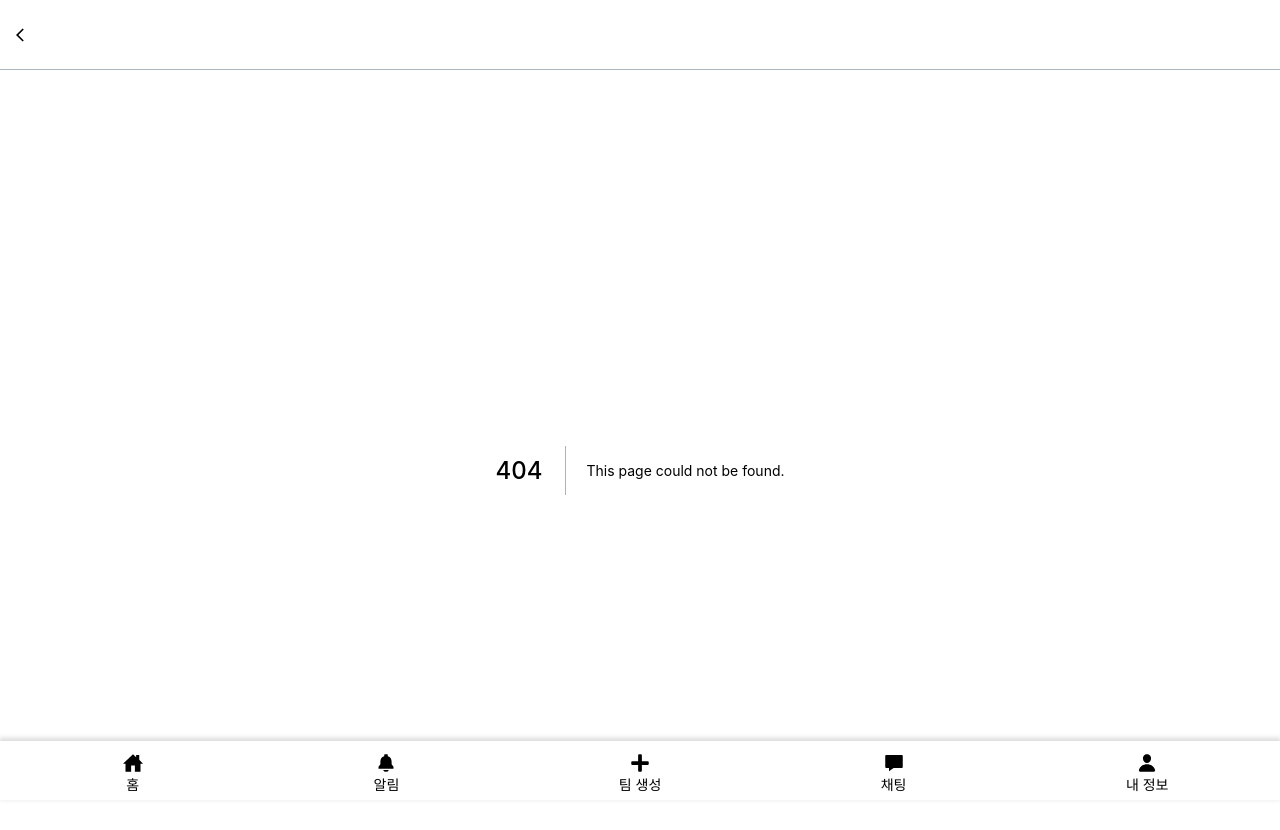
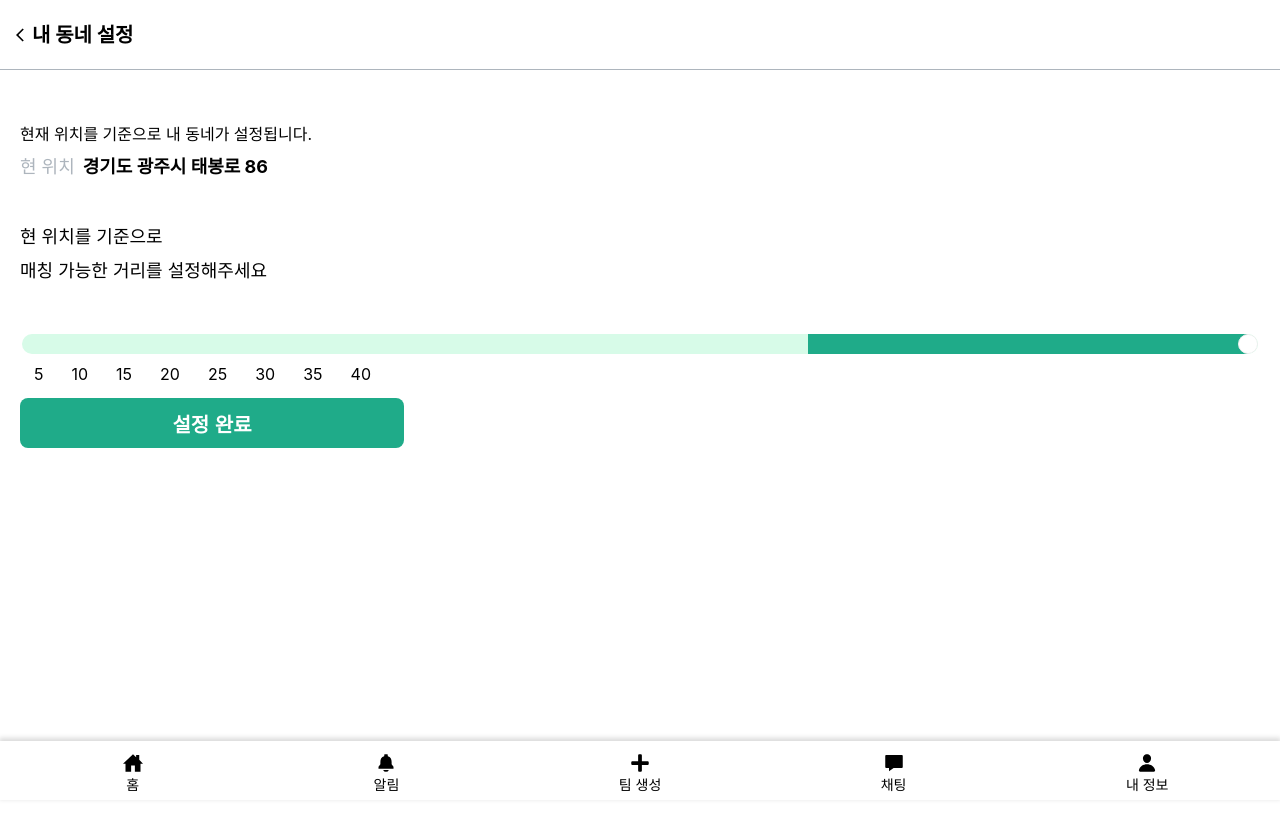
Before and after one commit to prgrms-web-devcourse/Team_04_SFam_FE, a Next.js app: page /user/1/location in a window 1280 px wide. Before the commit this address had no page. Shown: the top 830 px of the page. After the commit the page ends 800 px from the top, so only its background shows below. Built offline with nearby package versions, Linux system fonts and the light colour scheme; a web font is replaced by a local one.

Commit message:
feat: 내 동네 설정 페이지 구현

```diff
--- a/src/components/Heading/Heading.tsx
+++ b/src/components/Heading/Heading.tsx
@@ -4,18 +4,18 @@ import * as S from './Heading.styles';
 import { HeadingTitleProps } from './types';
 
 export const headingTitle: HeadingTitleProps = {
+  '/': `송파동`,
   '/signup': '회원가입',
   '/signin': '로그인',
-  '/town': '내 동네 설정',
   '/team/create': '팀 생성',
   '/team/invitation': '팀원 초대',
   '/notification': '알림',
   '/team/[id]': '팀 프로필',
   '/user/[id]': '프로필',
   '/user/[id]/profile': '내 정보',
-  '/': `송파동`,
-  '/post': '글쓰기',
-  '/matches/[id]': '상세 페이지',
+  '/user/[id]/location': '내 동네 설정',
+  '/post/create': '글쓰기',
+  '/posts/[id]': '상세 페이지',
   '/matches/[id]/result': '경기 결과',
   '/matches/[id]/review': '후기 작성',
   '/proposals': '신청하기',
--- /dev/null
+++ b/src/pages/user/[id]/location.tsx
@@ -0,0 +1,33 @@
+import { Button } from '@components/Button';
+import { Slider } from '@components/Slider';
+import { B2, B3, BoldB2, ColWrapper, Container, GrayB2, InnerWrapper } from '@styles/common';
+import { NextPage } from 'next/types';
+import { useState } from 'react';
+
+const LocationSetting: NextPage = () => {
+  const [distance, setDistance] = useState(5);
+  const handleClick = () => {
+    // TODO: API 연동 처리
+  };
+  return (
+    <Container>
+      <ColWrapper padding='40px 0'>
+        <B3>현재 위치를 기준으로 내 동네가 설정됩니다.</B3>
+        <InnerWrapper>
+          <GrayB2>현 위치</GrayB2>
+          <BoldB2>경기도 광주시 태봉로 86</BoldB2>
+        </InnerWrapper>
+        <ColWrapper padding='20px 0'>
+          <B2>현 위치를 기준으로</B2>
+          <B2>매칭 가능한 거리를 설정해주세요</B2>
+        </ColWrapper>
+        <Slider />
+        <InnerWrapper>
+          <Button onClick={handleClick}>설정 완료</Button>
+        </InnerWrapper>
+      </ColWrapper>
+    </Container>
+  );
+};
+
+export default LocationSetting;
--- a/src/styles/common.ts
+++ b/src/styles/common.ts
@@ -57,9 +57,9 @@ export const Label = styled.h2`
   font-weight: bold;
 `;
 
+// TODO: 리팩토링 시 Text 컴포넌트 만들 것
 export const B1 = styled.span`
   font-size: ${(props) => props.theme.fontSize.b1};
-  font-weight: bold;
 `;
 
 export const B2 = styled.span`
@@ -70,7 +70,31 @@ export const B3 = styled.span`
   font-size: ${(props) => props.theme.fontSize.b3};
 `;
 
+export const BoldB1 = styled.span`
+  font-size: ${(props) => props.theme.fontSize.b1};
+`;
+
+export const BoldB2 = styled.span`
+  font-size: ${(props) => props.theme.fontSize.b2};
+  font-weight: bold;
+`;
+
+export const BoldB3 = styled.span`
+  font-size: ${(props) => props.theme.fontSize.b3};
+  font-weight: bold;
+`;
+
+export const GrayB2 = styled.span`
+  font-size: ${(props) => props.theme.fontSize.b2};
+  color: ${(props) => props.theme.color.gray400};
+`;
+
 export const GrayB3 = styled.span`
+  font-size: ${(props) => props.theme.fontSize.b3};
+  color: ${(props) => props.theme.color.gray400};
+`;
+
+export const BoldGrayB3 = styled.span`
   font-size: ${(props) => props.theme.fontSize.b3};
   color: ${(props) => props.theme.color.gray400};
   font-weight: bold;
```
Also changed, not shown: src/pages/user/[id]/index.tsx (renamed from src/pages/user/[id].tsx).
